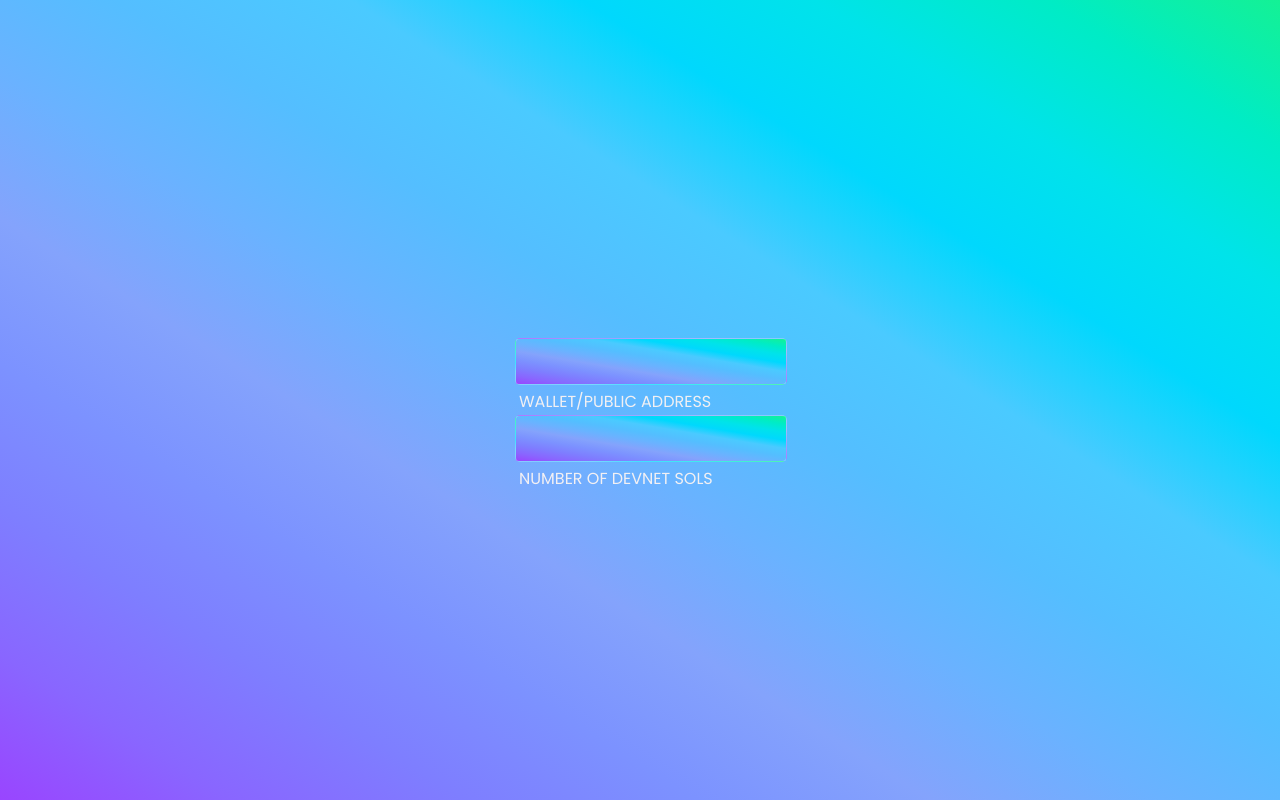
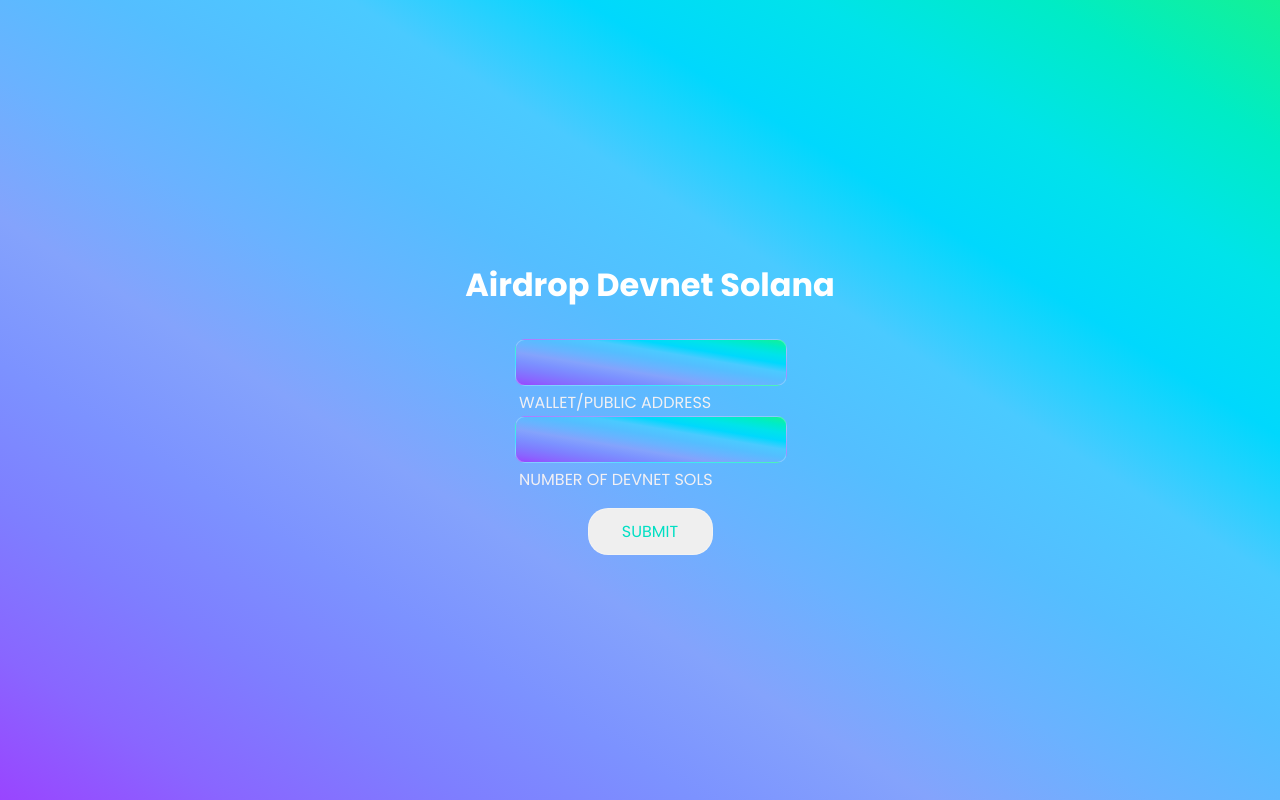
Before and after one commit to shashank40/Solana-Airdrop-and-Spl-token-sender, a website: page webApp/index.html in a window 1280 px wide. Drawn offline with Linux system fonts and the light colour scheme.

Commit message:
added button

```diff
--- a/src/airdrop_sol/index.ts
+++ b/src/airdrop_sol/index.ts
@@ -4,6 +4,9 @@
 export const airdrop = async (address : string, amount: number) => {
     const publicKey = new PublicKey(address);
     const connection = new Connection("https://api.devnet.solana.com", "confirmed");
+
+    if(!connection || connection==null)
+    return `No Account found with this ${address}`
 
     const signature = await connection.requestAirdrop(publicKey, amount*LAMPORTS_PER_SOL);
     const latestBlockHash = await connection.getLatestBlockhash();
--- a/webApp/index.html
+++ b/webApp/index.html
@@ -8,6 +8,7 @@
     <link rel="stylesheet" href="style.css">
 </head>
 <body>
+    <h1 class="heading">Airdrop Devnet Solana</h1>
     <div class="inputBox">
         <input type="text" required="required">
         <span>Wallet/Public Address</span>
@@ -16,5 +17,6 @@
         <input type="text" required="required">
         <span>Number of Devnet Sols</span>
     </div>
+    <button class= "submitButton" type="button">Submit</button>
 </body>
 </html>
--- a/webApp/style.css
+++ b/webApp/style.css
@@ -16,6 +16,14 @@
     gap: 30px;
     background-image: linear-gradient(to right top, #9945ff, #8966ff, #7e7eff, #7c92ff, #84a3fc, #6ab2ff, #54beff, #4acaff, #00d8fd, #00e3ea, #00ecc5, #14f195);
 }
+.heading
+{
+    margin-top: 15px;
+    margin-left: 20px;
+    color: #fff;
+    position: relative;
+    align-items: center;
+}
 .inputBox
 {
     position: relative;
@@ -27,7 +35,7 @@
     padding: 10px;
     border: 1px solid rgba(255, 255, 255, 0.25);
     background-image: linear-gradient(to right top, #9945ff, #8966ff, #7e7eff, #7c92ff, #84a3fc, #6ab2ff, #54beff, #4acaff, #00d8fd, #00e3ea, #00ecc5, #14f195);
-    border-radius: 5px;
+    border-radius: 10px;
     outline: none;
     color: #fff;
     font-size: 1em;
@@ -69,3 +77,16 @@
     color: #1d2b3a;
     border-radius: 2px;
 }
+.submitButton
+{
+    margin-top: 15px;
+    margin-left: 20px;
+    color: #00dfc4;
+    position: relative;
+    width: 125px;
+    padding: 10px;
+    border: 1px solid rgba(255, 255, 255, 0.25);
+    border-radius: 20px;
+    font-size: 1em;
+    text-transform: uppercase;
+}
```
